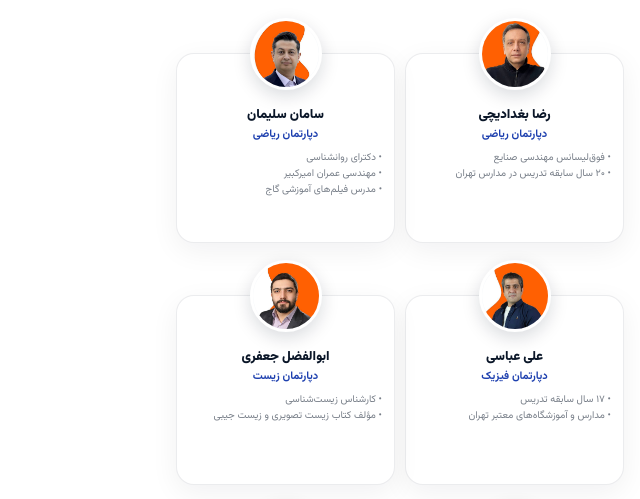
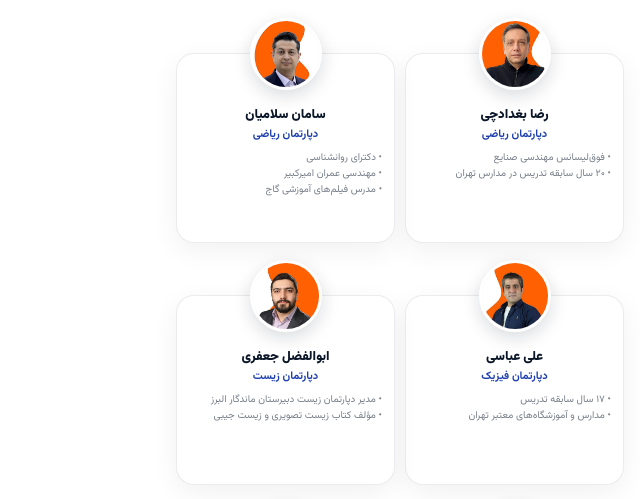
Before and after one commit to gonderak/ALEF, a plain HTML site: page FINAL/index.html in a window 1280 px wide. Shown: the part 7334-7833 px from the top of the page, 640-1280 px from the left. Drawn offline with nearby package versions, Linux system fonts and the light colour scheme.

Commit message:
Update index.html

```diff
--- a/FINAL/index.html
+++ b/FINAL/index.html
@@ -907,13 +907,13 @@
   <div class="teachers-grid">
     <div class="teacher-card reveal">
       <img class="teacher-photo" src="assets/teachers/baghdadchi.jpg" alt="رضا بغدادیچی" />
-      <div class="teacher-name">رضا بغدادیچی</div>
+      <div class="teacher-name">رضا بغدادچی</div>
       <div class="teacher-dept">دپارتمان ریاضی</div>
       <div class="teacher-bio">• فوق‌لیسانس مهندسی صنایع<br/>• ۲۰ سال سابقه تدریس در مدارس تهران</div>
     </div>
     <div class="teacher-card reveal" style="transition-delay:0.05s;">
       <img class="teacher-photo" src="assets/teachers/salimian.jpg" alt="سامان سلیمان" />
-      <div class="teacher-name">سامان سلیمان</div>
+      <div class="teacher-name">سامان سلامیان</div>
       <div class="teacher-dept">دپارتمان ریاضی</div>
       <div class="teacher-bio">• دکترای روانشناسی<br/>• مهندسی عمران امیرکبیر<br/>• مدرس فیلم‌های آموزشی گاج</div>
     </div>
@@ -927,7 +927,7 @@
       <img class="teacher-photo" src="assets/teachers/jafari.jpg" alt="ابوالفضل جعفری" />
       <div class="teacher-name">ابوالفضل جعفری</div>
       <div class="teacher-dept">دپارتمان زیست</div>
-      <div class="teacher-bio">• کارشناس زیست‌شناسی<br/>• مؤلف کتاب زیست تصویری و زیست جیبی</div>
+      <div class="teacher-bio">• مدیر دپارتمان زیست دبیرستان ماندگار البرز<br/>• مؤلف کتاب زیست تصویری و زیست جیبی</div>
     </div>
     <div class="teacher-card reveal" style="transition-delay:0.2s;">
       <img class="teacher-photo" src="assets/teachers/eshtehardi.jpg" alt="پرهام اشتهاردی" />
```
